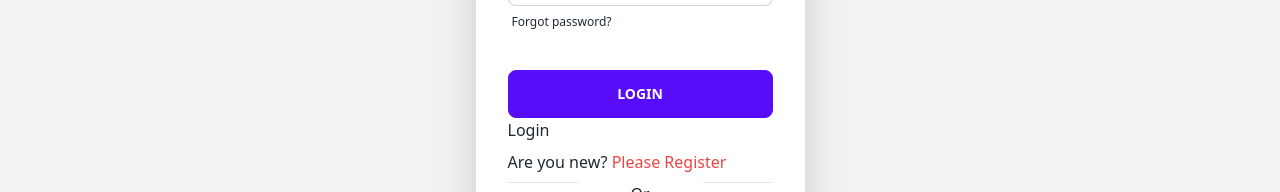
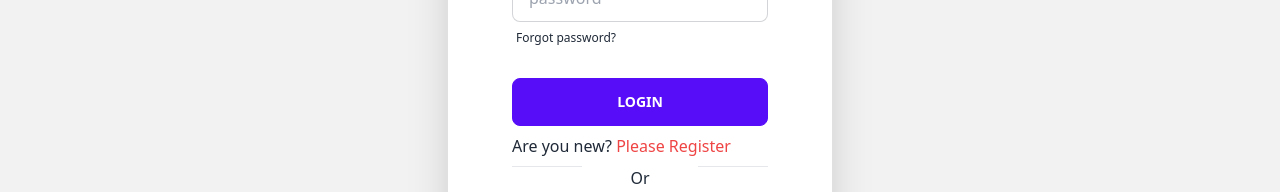
Before and after one commit to mahmud123064/toy-zone-client, a React (Vite) app: page /login in a window 1280 px wide. Shown: the part 704-896 px from the top of the page. Built offline with nearby package versions, Linux system fonts and the light colour scheme.

Commit message:
Banner Created

```diff
--- a/src/Pages/Login/Login.jsx
+++ b/src/Pages/Login/Login.jsx
@@ -6,7 +6,7 @@ const Login = () => {
         <div className="hero min-h-screen  bg-base-200">
             <div className="hero-content flex-col ">
                 <div className="card flex-shrink-0 w-full max-w-sm shadow-2xl bg-base-100">
-                    <div className="card-body ">
+                    <div className="card-body p-16 ">
                         <h2 className="text-center text-3xl font-bold">Please Login</h2>
                         <form>
                             <div className="form-control">
@@ -24,11 +24,12 @@ const Login = () => {
                                     <a href="#" className="label-text-alt link link-hover">Forgot password?</a>
                                 </label>
                             </div>
+
+                            <div className="form-control mt-6">
+                            <input className="btn btn-primary" type="submit" value="Login" />
+                        </div>
                         </form>
-                        <div className="form-control mt-6">
-                            <button className="btn btn-primary">Login</button>
-                            <input type="btn" value="Login" />
-                        </div>
+
                         <p>Are you new? <Link to='/register'><span className="text-red-500">Please Register</span></Link></p>
 
                         <div className="flex">
--- /dev/null
+++ b/src/Provider/AuthProvider.jsx
@@ -0,0 +1,24 @@
+import { createContext, useState } from "react";
+import { getAuth } from "firebase/auth";
+import app from "../firebase/firebase.config";
+
+export const AuthContext = createContext()
+const auth = getAuth(app);
+
+const AuthProvider = ({children}) => {
+
+    // const [user,setUser] = useState(null);
+    // const [loading, setLoading] = useState(true);
+
+const authInfo ={
+
+}
+
+    return (
+        <AuthContext.Provider value={authInfo}>
+            {children}
+        </AuthContext.Provider>
+    );
+};
+
+export default AuthProvider;
```
Also changed, not shown: src/main.jsx (+6 -3 lines), .eslintrc.cjs.
